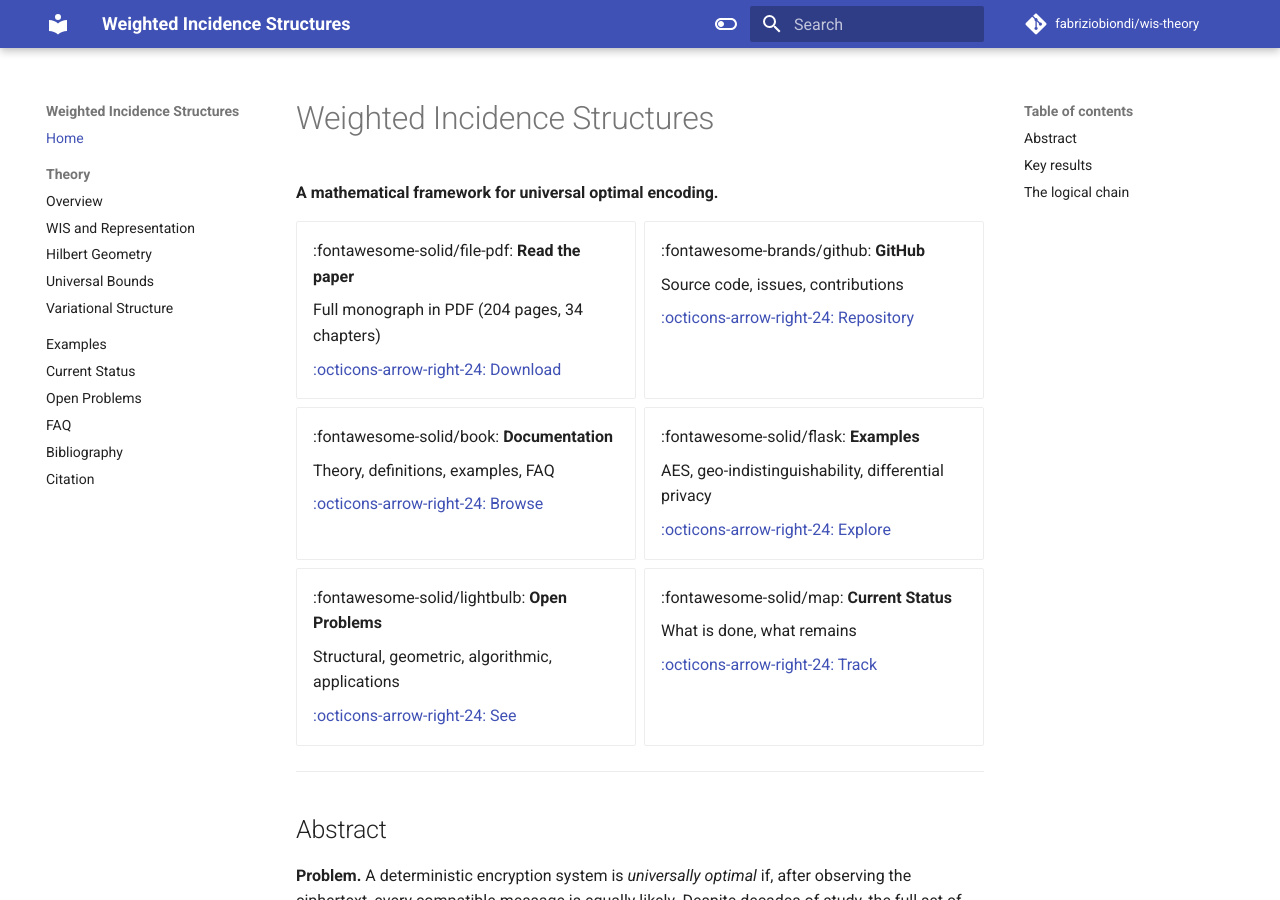
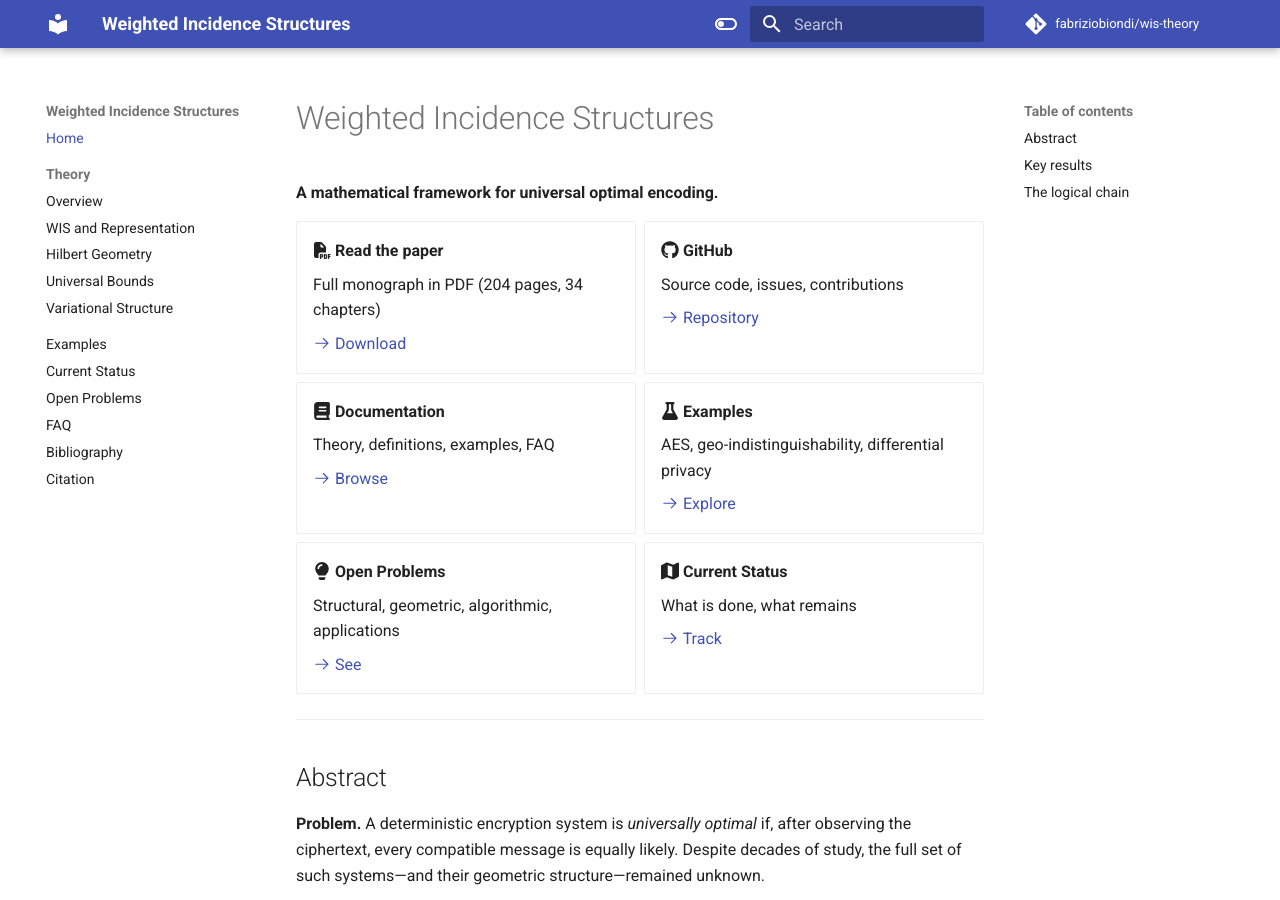
Before and after one commit to fabriziobiondi/wis-theory, an MkDocs documentation site: the page built from docs/index.md, in a window 1280 px wide and 900 px high. Built offline with MkDocs 1.6.1 and Material for MkDocs 9.7.7, drawn with Linux system fonts in a browser that asks for light colours; comment, search, counter and statistics services are not loaded.

Commit message:
fix(mkdocs): configure pymdownx.emoji so Font Awesome icons render
The Font Awesome icons in docs/index.md rendered as literal text because
pymdownx.emoji was declared without emoji_index/emoji_generator. With
the extension unconfigured, mkdocs-material leaves :icon: shorthand as
plain text. Add the standard twemoji index + to_svg generator.

The icons use the hyphen syntax (:fontawesome-solid-file-pdf:), which
is the correct form for material 9.x once pymdownx.emoji is configured;
the octicons (:octicons-arrow-right-24:) render the same way.

Verified locally with mkdocs-material 9.7.7: all 12 icons (6 Font
Awesome + 6 Octicons) now emit inline SVG; zero literal :icon:
shorthand remains in the generated HTML.

```diff
--- a/docs/index.md
+++ b/docs/index.md
@@ -4,38 +4,38 @@
 
 <div class="grid cards" markdown>
 
--   :fontawesome-solid/file-pdf: **Read the paper**
+-   :fontawesome-solid-file-pdf: **Read the paper**
 
     Full monograph in PDF
     (204 pages, 34 chapters)
 
     [:octicons-arrow-right-24: Download](https://github.com/fabriziobiondi/wis-theory/raw/main/paper/main.pdf)
 
--   :fontawesome-brands/github: **GitHub**
+-   :fontawesome-brands-github: **GitHub**
 
     Source code, issues, contributions
 
     [:octicons-arrow-right-24: Repository](https://github.com/fabriziobiondi/wis-theory)
 
--   :fontawesome-solid/book: **Documentation**
+-   :fontawesome-solid-book: **Documentation**
 
     Theory, definitions, examples, FAQ
 
     [:octicons-arrow-right-24: Browse](theory/overview.md)
 
--   :fontawesome-solid/flask: **Examples**
+-   :fontawesome-solid-flask: **Examples**
 
     AES, geo-indistinguishability, differential privacy
 
     [:octicons-arrow-right-24: Explore](examples.md)
 
--   :fontawesome-solid/lightbulb: **Open Problems**
+-   :fontawesome-solid-lightbulb: **Open Problems**
 
     Structural, geometric, algorithmic, applications
 
     [:octicons-arrow-right-24: See](open-problems.md)
 
--   :fontawesome-solid/map: **Current Status**
+-   :fontawesome-solid-map: **Current Status**
 
     What is done, what remains
 
--- a/mkdocs.yml
+++ b/mkdocs.yml
@@ -52,7 +52,9 @@ markdown_extensions:
   - footnotes
   - attr_list
   - md_in_html
-  - pymdownx.emoji
+  - pymdownx.emoji:
+      emoji_index: !!python/name:material.extensions.emoji.twemoji
+      emoji_generator: !!python/name:material.extensions.emoji.to_svg
 
 extra_css:
   - stylesheets/extra.css
```
